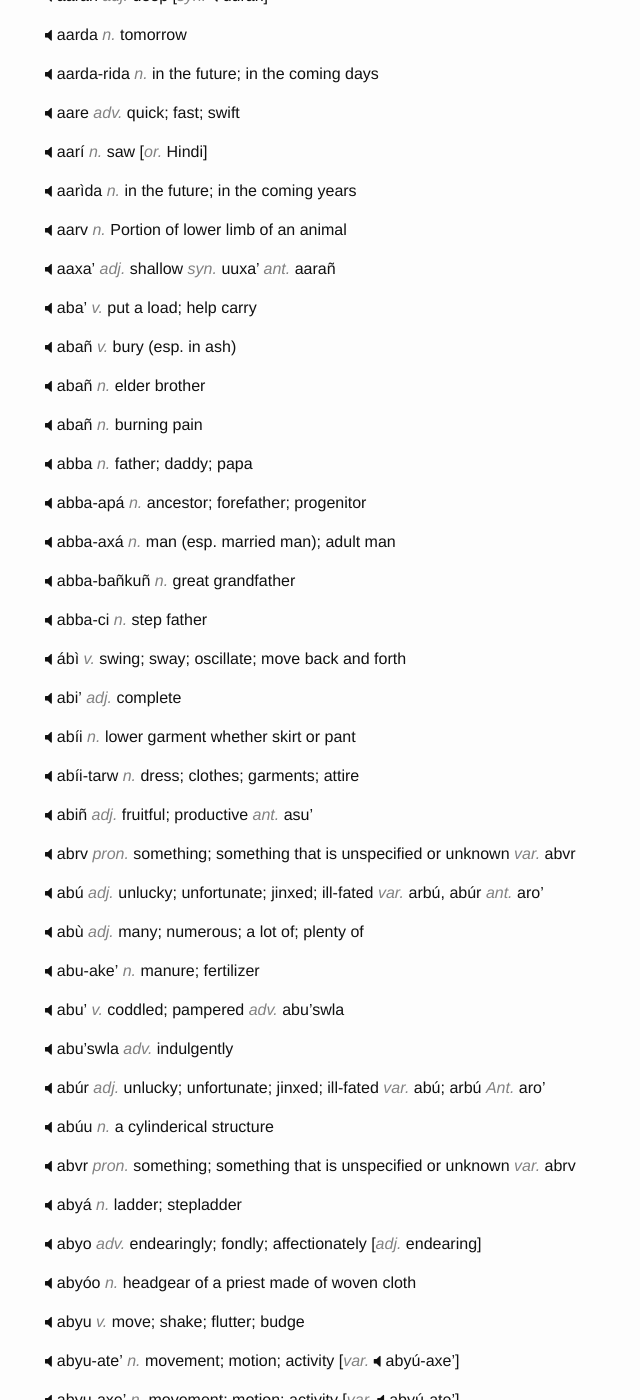
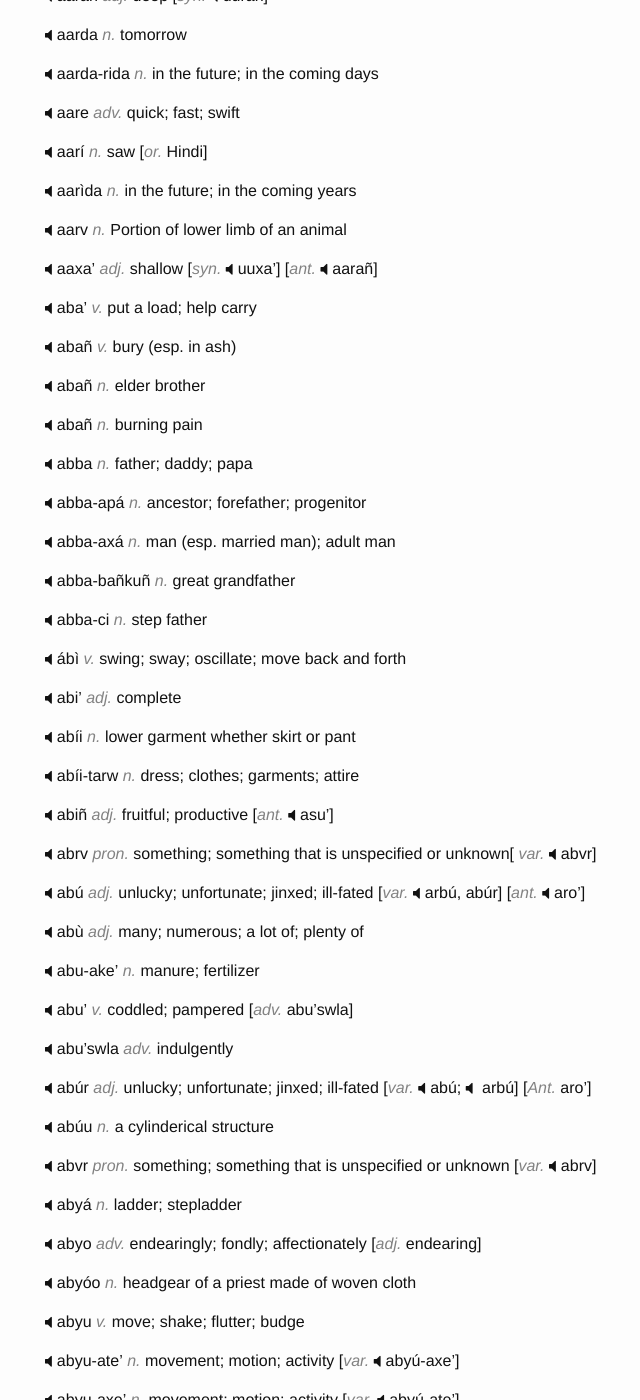
Before and after one commit to hacksparrow/language.apatani.org, a Jekyll site: the page built from dictionary/a.md, in a window 1280 px wide and 1400 px high, scrolled down 883 px. Shown: the whole window, without its empty margins (225-865 px from the left). Built offline with Jekyll 4.4.1, drawn with Linux system fonts in a browser that asks for light colours; nearby versions of some CDN libraries; comment, search, counter and statistics services are not loaded.

Commit message:
Update a.md

```diff
--- a/dictionary/a.md
+++ b/dictionary/a.md
@@ -50,7 +50,7 @@
 
 __aarv__  _n._  Portion of lower limb of an animal
 
-__aaxa'__ _adj._  shallow _syn._  uuxa' _ant._  aarañ
+__aaxa'__ _adj._  shallow [_syn._  uuxa'] [_ant._  aarañ]
 
 __aba'__  _v._  put a load; help carry
 
@@ -78,25 +78,25 @@
 
 __abíi-tarw__ _n._  dress; clothes; garments; attire
 
-__abiñ__  _adj._  fruitful; productive  _ant._  asu'
+__abiñ__  _adj._  fruitful; productive  [_ant._  asu']
 
-__abrv__  _pron._ something; something that is unspecified or unknown _var._  abvr
+__abrv__  _pron._ something; something that is unspecified or unknown[ _var._  abvr]
 
-__abú__ _adj._  unlucky; unfortunate; jinxed; ill-fated _var._  arbú, abúr  _ant._  aro'
+__abú__ _adj._  unlucky; unfortunate; jinxed; ill-fated [_var._  arbú, abúr]  [_ant._  aro']
 
 __abù__ _adj._  many; numerous; a lot of; plenty of
 
 __abu-ake'__  _n._  manure; fertilizer
 
-__abu'__  _v._  coddled; pampered _adv._  abu'swla
+__abu'__  _v._  coddled; pampered [_adv._  abu'swla]
 
 __abu'swla__  _adv._  indulgently
 
-__abúr__  _adj._  unlucky; unfortunate; jinxed; ill-fated _var._  abú; arbú _Ant._  aro'
+__abúr__  _adj._  unlucky; unfortunate; jinxed; ill-fated [_var._  abú; arbú] [_Ant._  aro']
 
 __abúu__  _n._  a cylinderical structure
 
-__abvr__  _pron._ something; something that is unspecified or unknown _var._  abrv
+__abvr__  _pron._ something; something that is unspecified or unknown [_var._  abrv]
 
 __abyá__  _n._  ladder; stepladder
 
```
